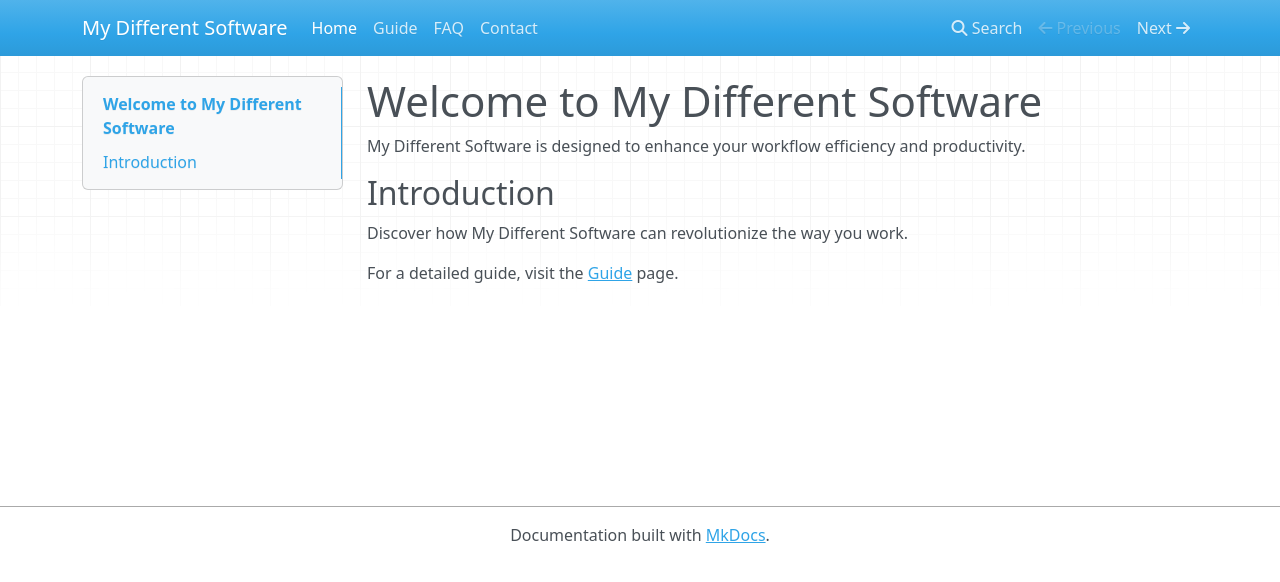
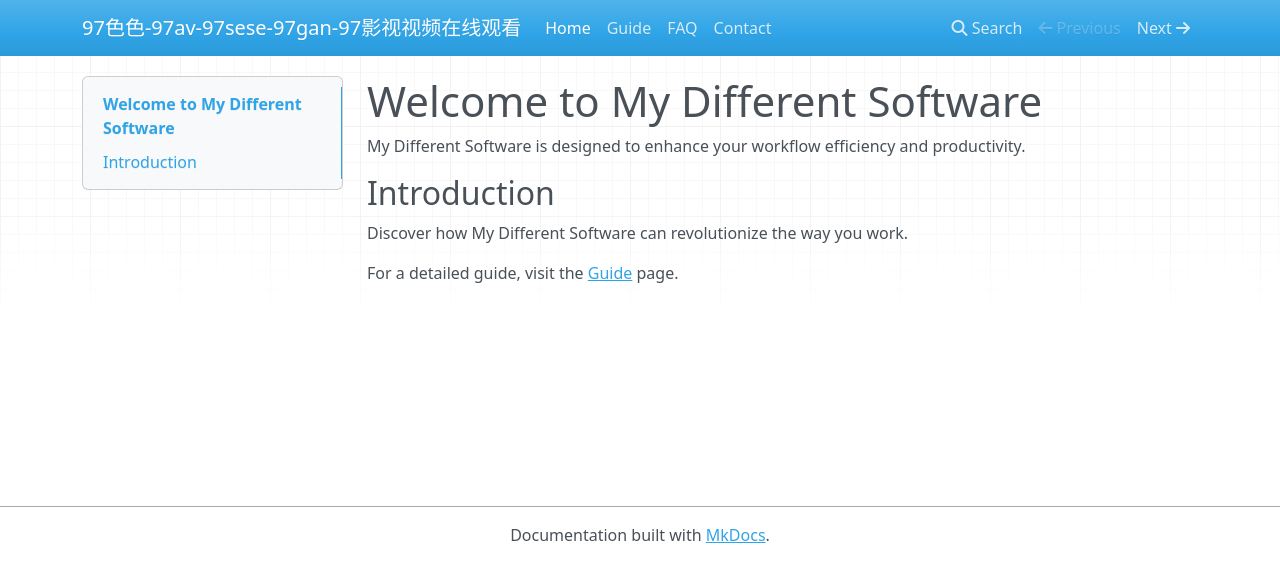
Before and after one commit to oshqkpe/97sss, an MkDocs documentation site: the page built from docs/index.md, in a window 1280 px wide. Shown: the top 582 px of the page. Built offline with MkDocs 1.6.1, drawn with Linux system fonts in a browser that asks for light colours; nearby versions of some CDN libraries.

Commit message:
Update mkdocs.yml

```diff
--- a/mkdocs.yml
+++ b/mkdocs.yml
@@ -1,4 +1,4 @@
-site_name: My Different Software
+site_name: 97色色-97av-97sese-97gan-97影视视频在线观看
 theme:
   name: mkdocs
 nav:
```
